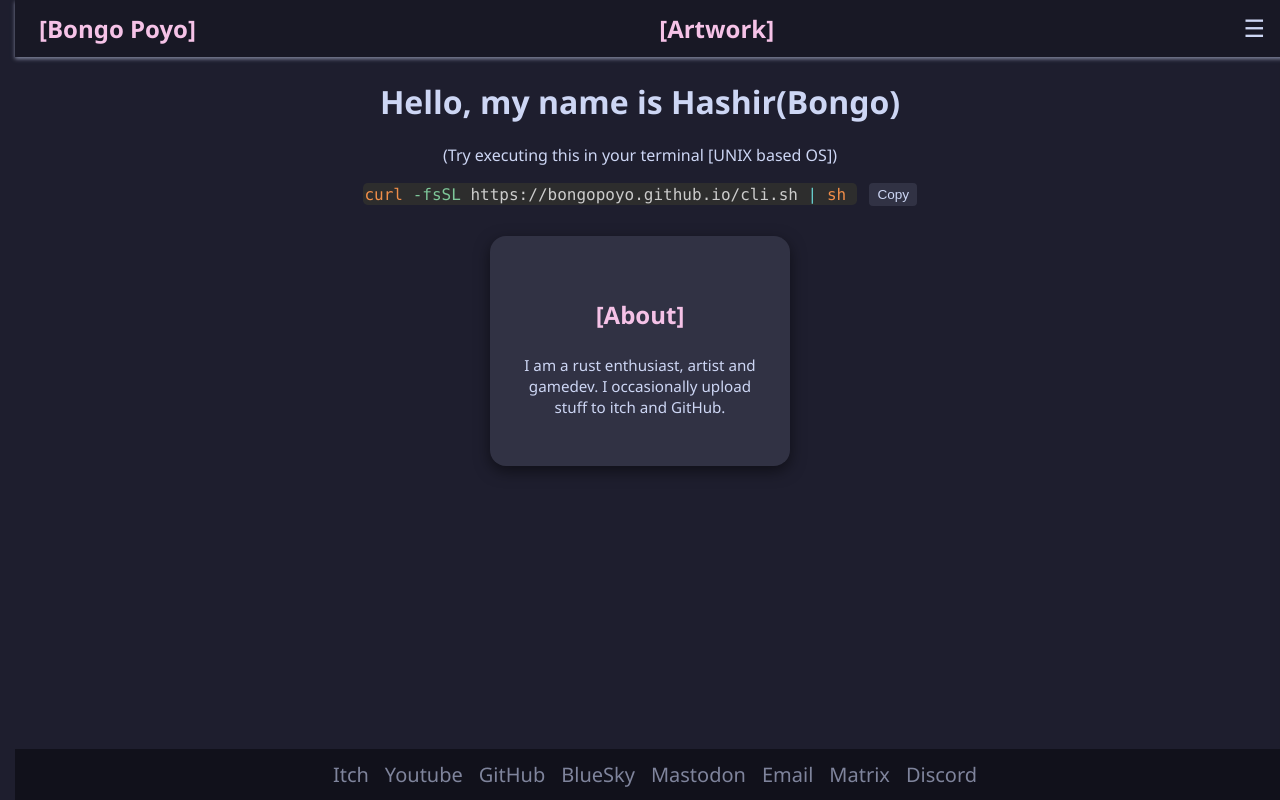
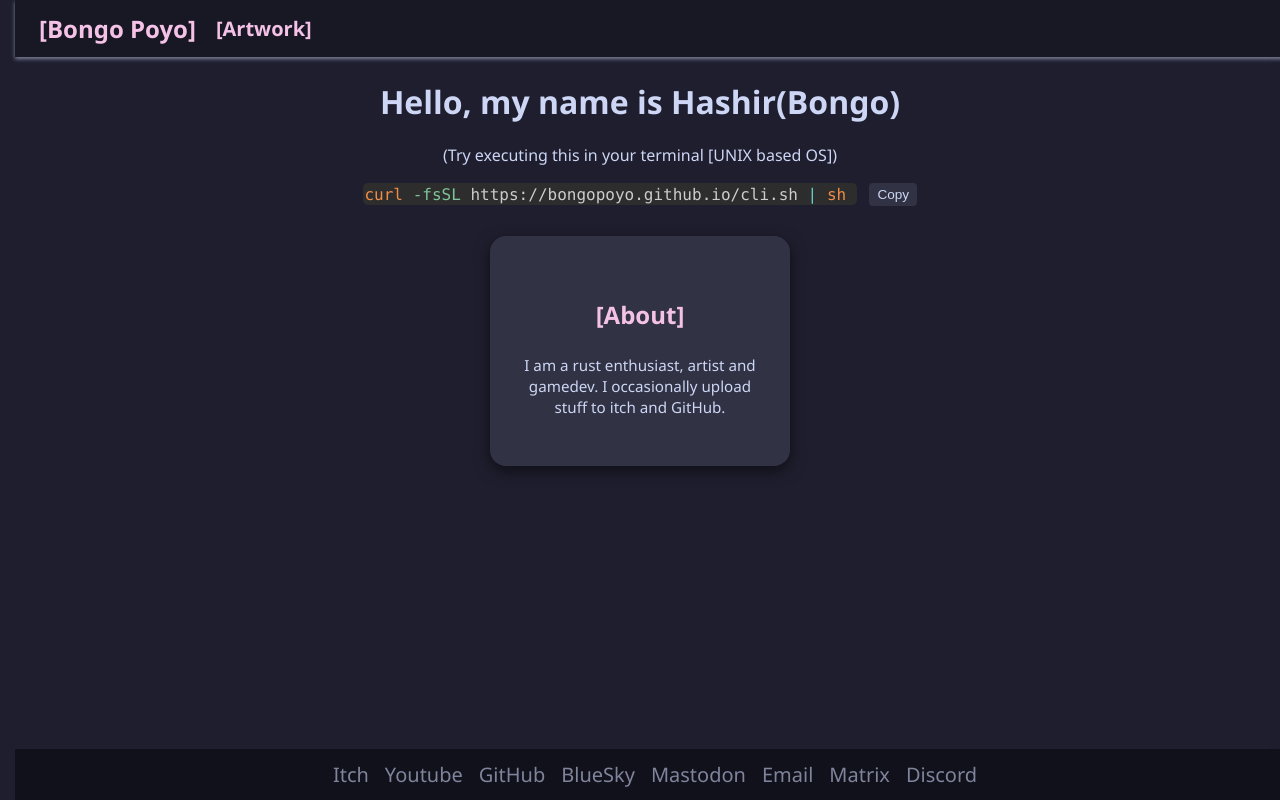
Before and after one commit to BongoPoyo/bongopoyo.github.io, a plain HTML site: page index.html in a window 1280 px wide. Drawn offline with nearby package versions, Linux system fonts and the light colour scheme.

Commit message:
fixed top bar

```diff
--- a/index.css
+++ b/index.css
@@ -42,13 +42,13 @@ p {
 
 .top-bar {
     display: flex;
-    justify-content: space-between;
     align-items: center;
     background-color: #181825;
     color: var(--text);
     padding: 12px 24px;
     position: fixed;
     top: 0;
+    gap: 20px;
     width: 100%;
     box-shadow: 0 2px 4px #7f849c;
     z-index: 1000;
@@ -199,6 +199,20 @@ body.side-bar-open .main-content {
     transform: scale(1.05);
 
 }
+
+.logo2 {
+    font-size: 20px;
+    font-weight: bold;
+    color: #f5c2e7;
+    transition: ease-in 0.2s;
+    text-decoration: none;
+}
+
+.logo2:hover {
+    transform: scale(1.05);
+
+}
+
 .socials {
     display: flex;
     margin: 0 auto;
--- a/index.html
+++ b/index.html
@@ -18,8 +18,7 @@
 <body>
     <div class="top-bar">
         <a href="/" class="logo">[Bongo Poyo]</a>
-        <a href="https://bongopoyo.github.io/Artwork/" class="logo">[Artwork]</a>
-        <button class="menu-btn">☰</button>
+        <a href="https://bongopoyo.github.io/Artwork/" class="logo2">[Artwork]</a>
     </div>
 
     <div class="side-bar">
```
